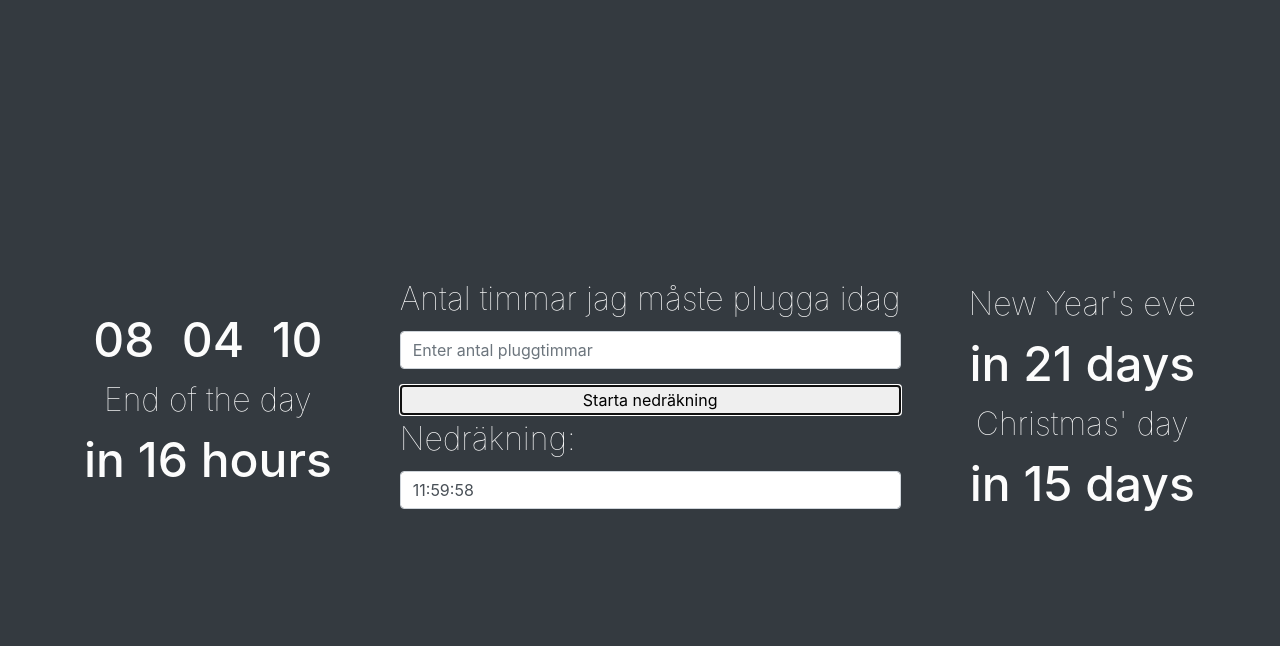
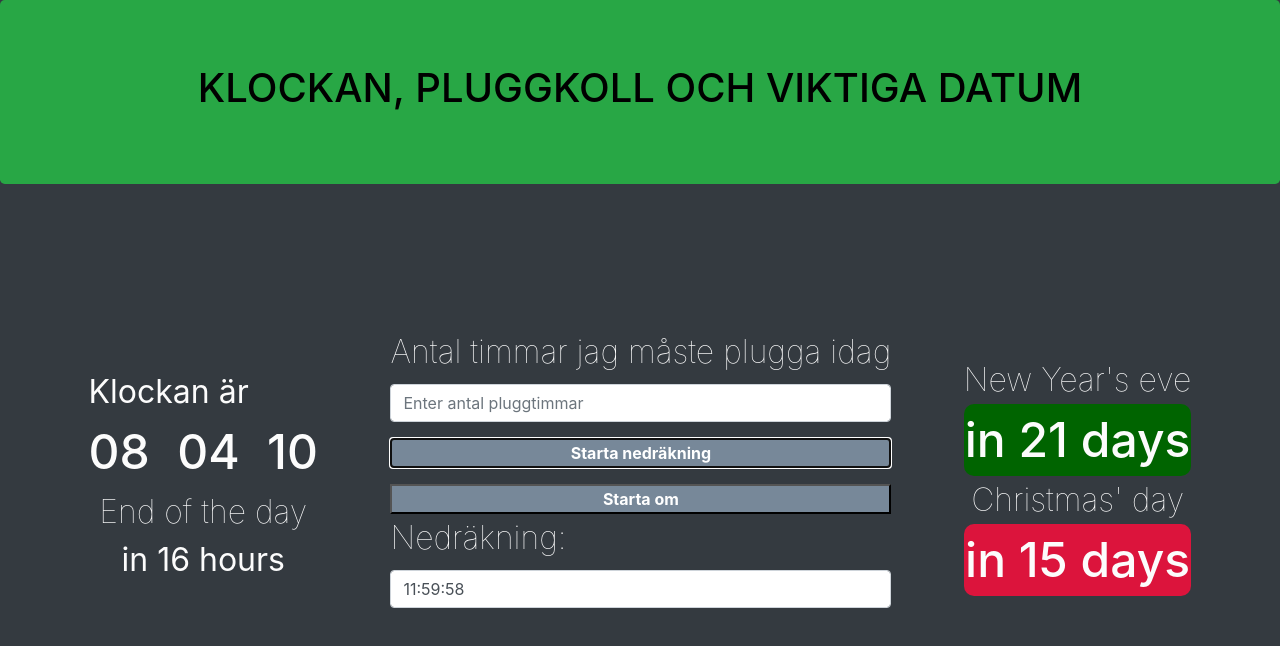
Before and after one commit to Gustaf26/klocka, a plain HTML site: page 11-clock/index.html in a window 1280 px wide. Both pictures are taken after a click on the button "Starta nedräkning". Drawn offline with nearby package versions, Linux system fonts and the light colour scheme.

Commit message:
final changes in style with reset function

```diff
--- a/11-clock/app.js
+++ b/11-clock/app.js
@@ -1,7 +1,5 @@
 /**
  * Dates and Time.
- *
- *
  *
  */
 
@@ -45,12 +43,12 @@ clockEl = setInterval(updateClockOne,1000), setInterval(updateSeparators,1000);
 let studietidEl = document.querySelector('#studietid');
 
 let buttonEl = document.querySelector('#startatimer');
-
+let buttonTwoEl = document.querySelector('#reset');
 let nedrakningEl = document.querySelector('#nedrakning');
 
 
 let tid = studietidEl.value;
-let count=moment('00:00:00', 'h:mm:ss').format();
+let count=moment('00:00:00', 'hh:mm:ss').format();
 let timer = moment(count).add(tid, 'hour');
 let timerTwo = "";
 
@@ -58,7 +56,7 @@ const updateNedrakning = function() {
 
 timerTwo = moment(timer).subtract(1, 'second');
 
-nedrakningEl.innerText = timerTwo.format('h:mm:ss');
+nedrakningEl.innerText = timerTwo.format('hh:mm:ss');
 
 timer = timerTwo;
 
@@ -67,6 +65,22 @@ timer = timerTwo;
 buttonEl.addEventListener('click', function ups() {
 
     setInterval(updateNedrakning,1000);
+    setTimeout(greeting, 30000);
+    setTimeout(greeting_two, 60000);
+});
+
+const greeting = function () {alert("You have studied 30 secs, well done!")};
+
+const greeting_two = function () {alert("You are a real champion")};
+
+
+
+buttonTwoEl.addEventListener('dblclick', function reset() {
+
+   tid = studietidEl.value;
+
+  timer = moment(count).add(tid, 'hour');
+
 });
 
 
--- a/11-clock/index.html
+++ b/11-clock/index.html
@@ -19,8 +19,14 @@
 
 <body>
 
+	<header class="jumbotron fluid bg-success">
+		<h1>KLOCKAN, PLUGGKOLL OCH VIKTIGA DATUM</h1>
+
+	</header>
+
 	<div id="clock-wrapper">
 		<div id="clock">
+				Klockan är
 			<div id="date" class="text-center">
 
 			</div>
@@ -40,6 +46,8 @@
 					<input type="number" class="form-control" id="studietid" placeholder="Enter antal pluggtimmar">
 
 					<button  type="button" id="startatimer">Starta nedräkning</button>
+
+					<button  type="button" id="reset">Starta om</button>
 
 					<label for="nedrakning" class="studierubrik">Nedräkning:</label>
 
--- a/11-clock/style.css
+++ b/11-clock/style.css
@@ -3,11 +3,15 @@ body {
 	color: #fcfcfc;
 }
 
+header {color:black;
+	text-align: center;
+	}
+
 #clock-wrapper {
 	display: flex;
 	justify-content: space-evenly;
 	align-items: center;
-	height: 100vh;
+	height: 65vh;
 	padding: 1rem;
 }
 
@@ -31,8 +35,14 @@ body {
 .studierubrik {font-size: 2em;
 	font-weight: 100;}
 
-#startatimer {margin-top:1rem;
+#startatimer, #reset  {
+	color:white;
+	background-color: lightslategray;
+	margin-top:1rem;
+	font-weight: bold;
 	width:100%;}
+
+ }
 
 #actualmoment {font-size: 1.5em;
 	font-weight: 500;}
@@ -40,12 +50,15 @@ body {
 #countdown {font-weight: 100;
 	font-size: 2em;}
 
-#nytime {
+#nytime {background-color: darkgreen;
+	border-radius:10px;
 	font-size: 1.5em;
 	font-weight: 500;
 	}
 #jultid {font-size: 1.5em;
 	font-weight: 500;
+	background-color: crimson;
+	border-radius:10px;
 }
 
 .separator {
```
